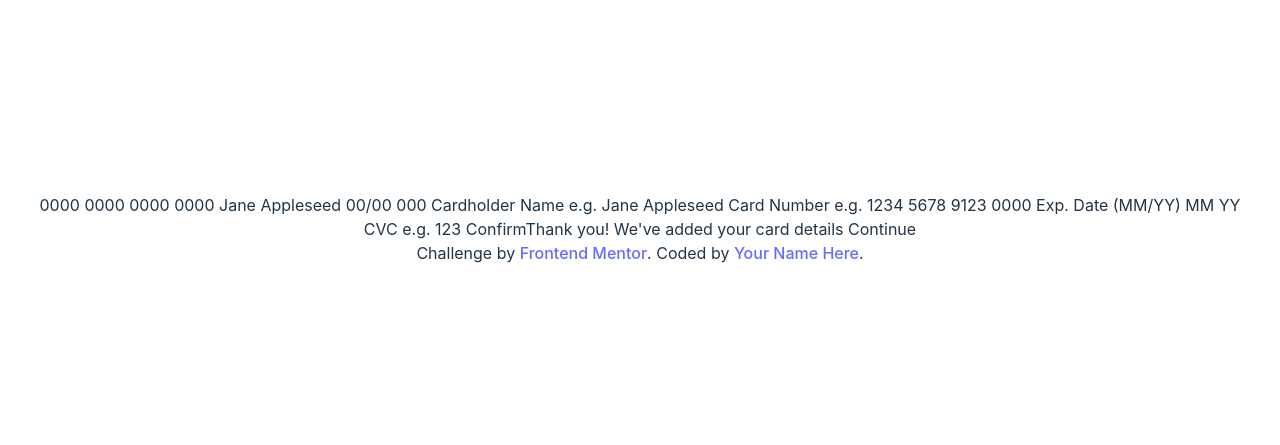
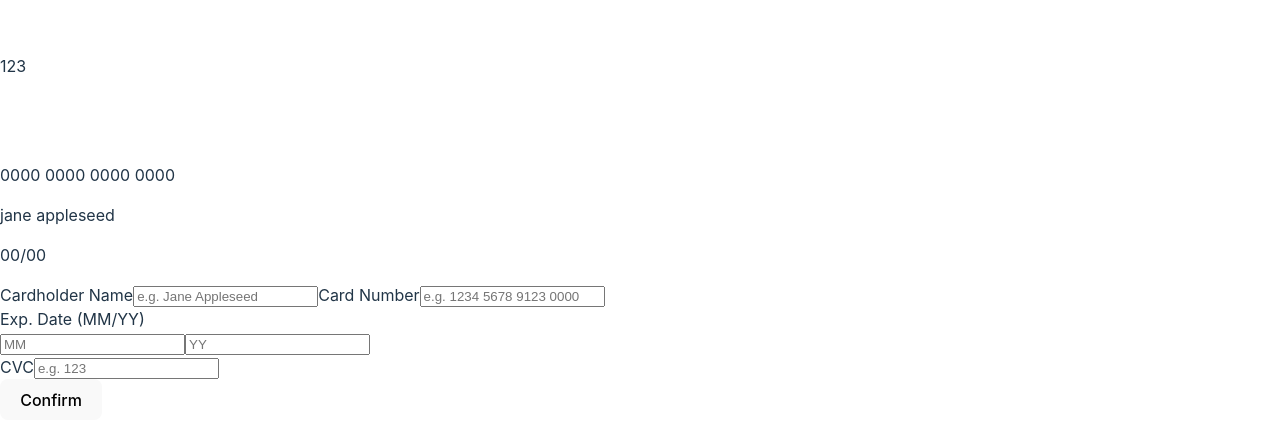
Before and after one commit to samuel-adu/interactive-card-details-form, a React (Vite) app: page / in a window 1280 px wide. Shown: the part 171-616 px from the top of the page. Built offline with nearby package versions, Linux system fonts and the light colour scheme.

Commit message:
refactor: add the form

```diff
--- a/src/App.jsx
+++ b/src/App.jsx
@@ -1,21 +1,116 @@
-import "./App.css";
+import React, { useState } from "react";
+import cardLogo from "./assets/images/card-logo.svg";
 
 function App() {
+  const [cardDetails, setCardDetails] = useState({
+    name: "jane appleseed",
+    cardNumber: "0000 0000 0000 0000",
+    expMonth: "00",
+    expYear: "00",
+    cvc: "123",
+  });
+
+  function handleChange(event) {
+    const { name, value } = event.target;
+    setCardDetails((prevCardDetails) => ({
+      ...prevCardDetails,
+      [name]:
+        name === "cardNumber"
+          ? value.toString().replace(/\B(?=(\d{4})+(?!\d))/g, " ")
+          : value,
+    }));
+  }
+
+  function handleSubmit(event) {
+    event.preventDefault();
+  }
+
   return (
-    <div className="App">
-      0000 0000 0000 0000 Jane Appleseed 00/00 000 Cardholder Name e.g. Jane
-      Appleseed Card Number e.g. 1234 5678 9123 0000 Exp. Date (MM/YY) MM YY CVC
-      e.g. 123 Confirm
-      {/* Completed state start */}
-      Thank you! We've added your card details Continue
-      <div class="attribution">
-        Challenge by{" "}
-        <a href="https://www.frontendmentor.io?ref=challenge" target="_blank">
-          Frontend Mentor
-        </a>
-        . Coded by <a href="#">Your Name Here</a>.
+    <>
+      <div className="cards">
+        <div className="card card-back">
+          <p className="card-cvc">{cardDetails.cvc}</p>
+        </div>
+
+        <div className="card card-front">
+          <img src={cardLogo} alt="" className="card-logo" />
+          <p className="card-number">{cardDetails.cardNumber}</p>
+
+          <div className="flex">
+            <p className="card-holder-name">{cardDetails.name}</p>
+            <p className="card-expiry-date">
+              {cardDetails.expMonth}/{cardDetails.expYear}
+            </p>
+          </div>
+        </div>
       </div>
-    </div>
+
+      <div>
+        <form onSubmit={handleSubmit} id="card-details-form" className="form">
+          <label htmlFor="name">Cardholder Name</label>
+          <input
+            type="text"
+            name="name"
+            id="name"
+            // value={cardDetails.name}
+            onChange={handleChange}
+            placeholder="e.g. Jane Appleseed"
+          />
+
+          <label htmlFor="cardNumber">Card Number</label>
+          <input
+            type="text"
+            name="cardNumber"
+            id="cardNumber"
+            // value={cardDetails.cardNumber}
+            onChange={handleChange}
+            placeholder="e.g. 1234 5678 9123 0000"
+            maxLength={16}
+          />
+
+          <div className="form-control">
+            <div>
+              <label htmlFor="expDate">Exp. Date (MM/YY)</label>
+              <div className="form-control">
+                <input
+                  type="text"
+                  name="expMonth"
+                  id="expMonth"
+                  // value={cardDetails.expMonth}
+                  onChange={handleChange}
+                  placeholder="MM"
+                  maxLength={2}
+                />
+                <input
+                  type="text"
+                  name="expYear"
+                  id="expYear"
+                  // value={cardDetails.expYear}
+                  onChange={handleChange}
+                  placeholder="YY"
+                  maxLength={2}
+                />
+              </div>
+            </div>
+
+            <div>
+              <label htmlFor="cardNumber">CVC</label>
+              <input
+                type="text"
+                name="cvc"
+                id="cvc"
+                // value={cardDetails.cvc}
+                onChange={handleChange}
+                placeholder="e.g. 123"
+                maxLength={3}
+              />
+            </div>
+          </div>
+
+          <button type="submit">Confirm</button>
+        </form>
+      </div>
+    </>
   );
 }
 
```
